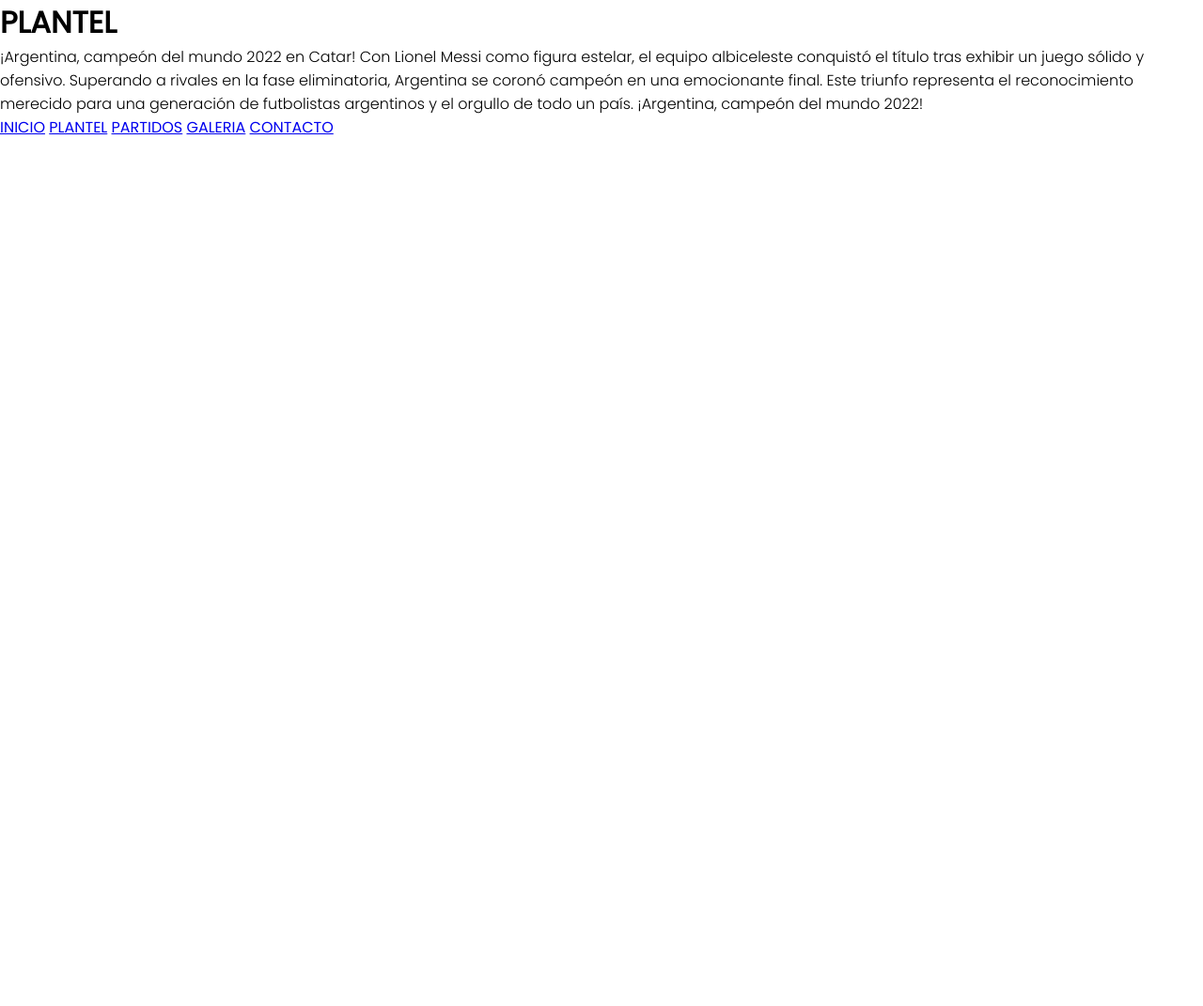
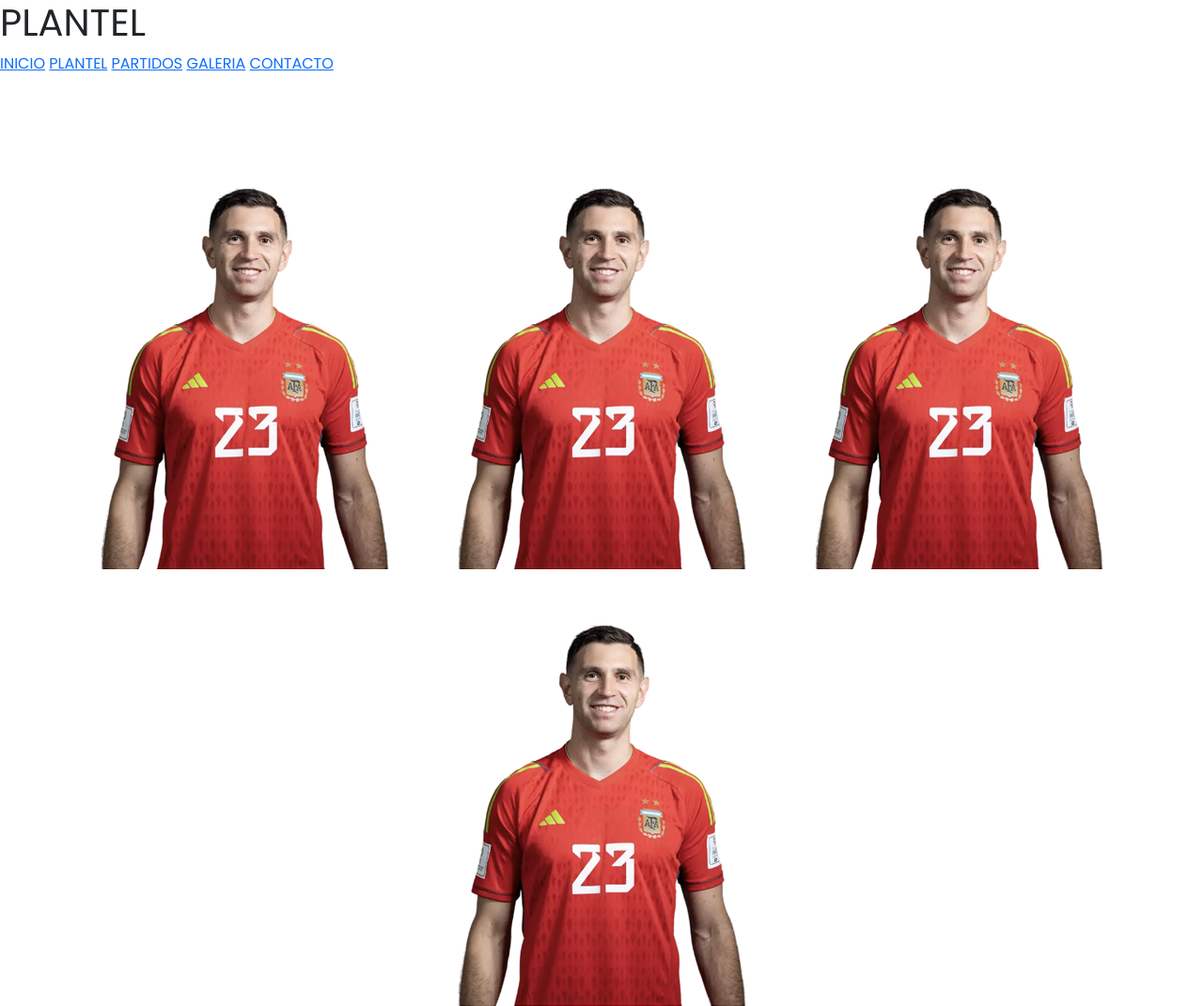
Before and after one commit to martinruchtein/PF-Ruchtein, a plain HTML site: page plantel.html in a window 1280 px wide. Shown: the whole page at 94% size. Before the commit the page ends 800 px from the top, so only its background shows below. Drawn offline with Linux system fonts and the light colour scheme.

Commit message:
PreEntrega 2

```diff
--- a/css/styles.css
+++ b/css/styles.css
@@ -48,8 +48,9 @@
     padding: 30px 0;
 }
 
-footer h5{
+footer h6{
     margin-bottom: 25px;
+    font-size: small;
     margin-top: 20px;
     font-weight: 600;
     color: white;
@@ -132,7 +133,7 @@
 }
 
 
-/* estilos del contenido principal en la pagina de planes  */
+/* estilos del contenido principal en la pagina de plantel  */
 
 /* estilos del contenido principal en la pagina de partidos  */
 
--- a/plantel.html
+++ b/plantel.html
@@ -6,18 +6,13 @@
     <meta http-equiv="X-UA-Compatible" content="IE=edge">
     <meta name="viewport" content="width=device-width, initial-scale=1.0">
     <title>Document</title>
+    <link rel="stylesheet" href="./css/bootstrap.css">
     <link rel="stylesheet" href="./css/styles.css">
 </head>
 
 <body>
     <header>
         <h1>PLANTEL</h1>
-        <p>¡Argentina, campeón del mundo 2022 en Catar! Con Lionel Messi como figura estelar, el equipo albiceleste
-            conquistó el título tras exhibir un juego sólido y ofensivo. Superando a rivales en la fase eliminatoria,
-            Argentina se coronó campeón en una emocionante final. Este triunfo representa el reconocimiento merecido
-            para
-            una generación de futbolistas argentinos y el orgullo de todo un país. ¡Argentina, campeón del mundo 2022!
-        </p>
         <div class="topnav">
             <a href="./index.html">INICIO</a>
             <a href="./plantel.html">PLANTEL</a>
@@ -26,6 +21,23 @@
             <a href="./contacto.html">CONTACTO</a>
         </div>
     </header>
+    <section class="arqueros">
+        <div class="container text-center">
+            <div class="row">
+                <div class="col">
+                    <img src="./img/plantel/dibu.png">
+                </div>
+                <div class="col">
+                    <img src="./img/plantel/dibu.png">
+                </div>
+                <div class="col">
+                    <img src="./img/plantel/dibu.png">
+                </div>
+                <div class="col">
+                    <img src="./img/plantel/dibu.png">
+                </div>
+            </div>
+    </section>
 </body>
 
 </html>
```
Also changed, not shown: index.html (+1 -1 lines), partidos.html (+1 -0 lines).
